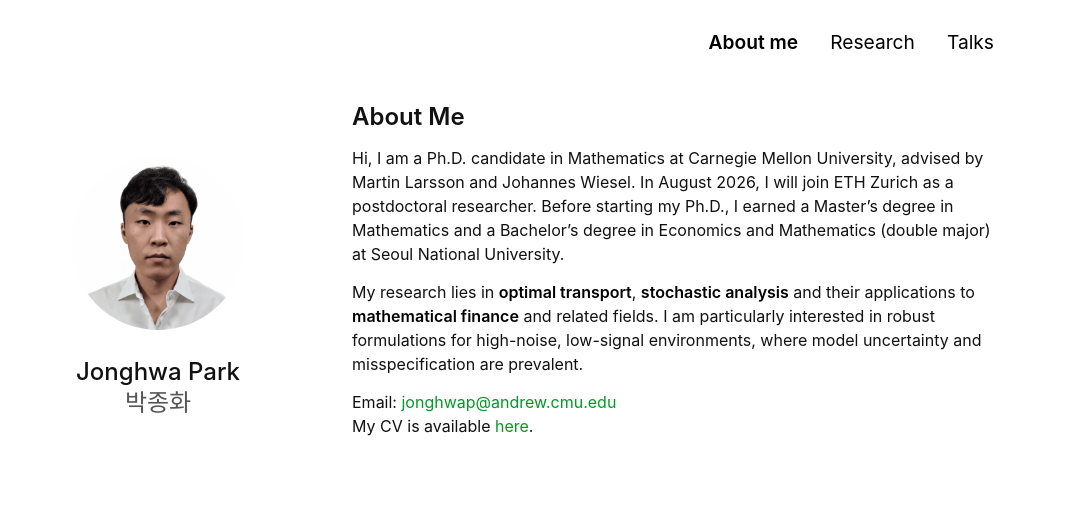
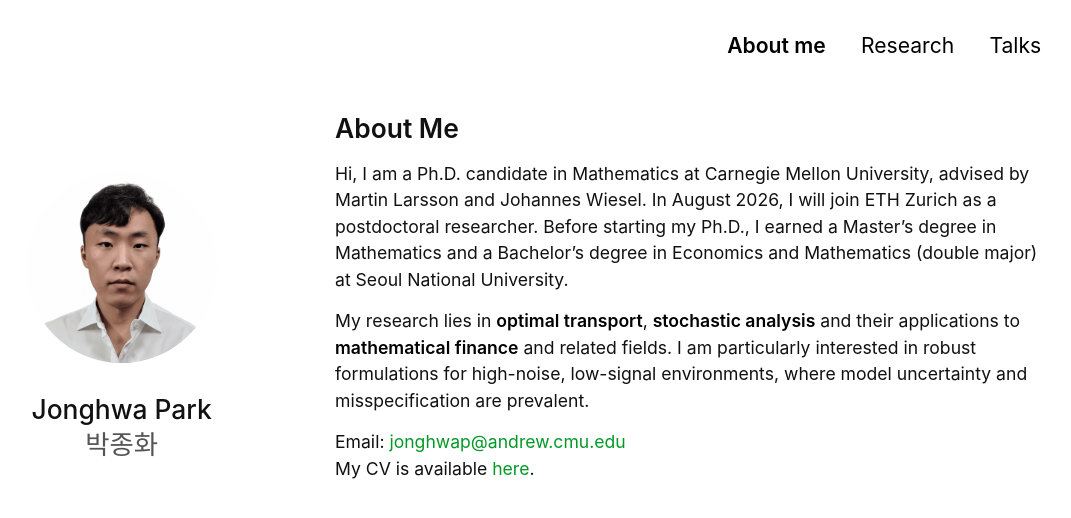
Before and after one commit to Jonghwap/Jonghwap.github.io, a Jekyll site: the page built from index.md, in a window 1280 px wide. Shown: the top 518 px of the page, without its empty margins (118-1189 px from the left). Built offline with Jekyll 4.4.1, drawn with Linux system fonts in a browser that asks for light colours; a style sheet for code colours, icons or effects is not loaded; our own code applies the rules of GitHub Pages for plain Markdown files.

Commit message:
Update minimal-light-no-dark-mode.scss

```diff
--- a/_sass/minimal-light-no-dark-mode.scss
+++ b/_sass/minimal-light-no-dark-mode.scss
@@ -127,8 +127,22 @@ darkonly {
   visibility: hidden;
 }
 
+:root {
+  --page-scale: 1.1;
+}
+
+
 body {
   color: #111;
+  zoom: var(--page-scale);
+}
+
+@supports not (zoom: 1) {
+  body {
+    transform: scale(var(--page-scale));
+    transform-origin: top center;
+    width: calc(100% / var(--page-scale));
+  }
 }
 
 header {
```
